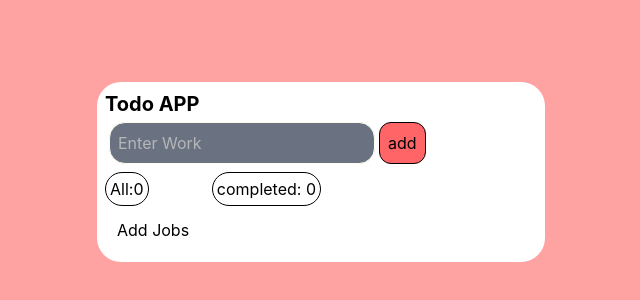
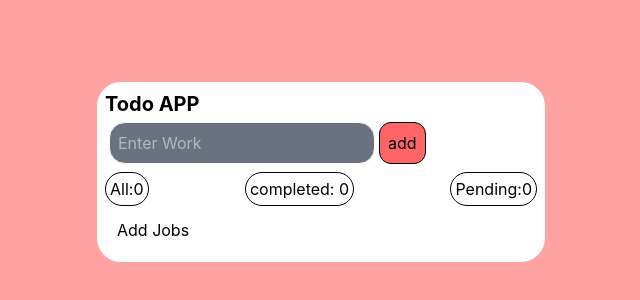
Before and after one commit to anas-faiz/todo_test_2, a React (Vite) app: page / in a window 1280 px wide. Shown: the part 228-528 px from the top of the page, without its empty margins (319-959 px from the left). Built offline with nearby package versions, Linux system fonts and the light colour scheme.

Commit message:
Pending Todo component added

```diff
--- a/src/components/HeadLiner.tsx
+++ b/src/components/HeadLiner.tsx
@@ -1,11 +1,13 @@
 import { CompletedTodoCount } from "./CompletedTodoCount"
+import PendingTodo from "./PendingTodo"
 import TotalTodoCount from "./TotalTodoCount"
 
 const HeadLiner = ()=>{
     return(
-        <div className="flex w-1/2 items-center justify-between">
+        <div className="flex items-center justify-between">
             <TotalTodoCount/>
             <CompletedTodoCount/>
+            <PendingTodo/>
         </div>
     )
 }
--- /dev/null
+++ b/src/components/PendingTodo.tsx
@@ -0,0 +1,17 @@
+import { useSelector } from "react-redux"
+import type { Todo } from "../utils/TodoDataSLice";
+
+const PendingTodo = ()=>{
+
+    const todo = useSelector(store => store.Todo.value);
+
+    const pendingTodo = todo.filter((t: Todo)  => t.status !=="green").length
+
+    return(
+        <div>
+            <p className="border rounded-full p-1 mt-1">Pending:{pendingTodo} </p>
+        </div>
+    )
+}
+
+export default PendingTodo
--- a/src/components/TodoList.tsx
+++ b/src/components/TodoList.tsx
@@ -11,7 +11,7 @@ const TodoList =()=>{
     }
     const handleDeleteTodo = (id : number)=>{
     dispatch(deleteTodo(id))
-}
+    }
     useEffect(()=>{
         localStorage.setItem("todos",JSON.stringify(todo))
     },[todo])
--- a/src/utils/loadTodo.ts
+++ b/src/utils/loadTodo.ts
@@ -1,9 +1,12 @@
+
+
 
 export const loadTodo = ()=>{
     try {
         const data = localStorage.getItem("todos")
         return data ? JSON.parse(data) : []
     } catch (error) {
+        console.log(error)
         return []
     }
 }
```
